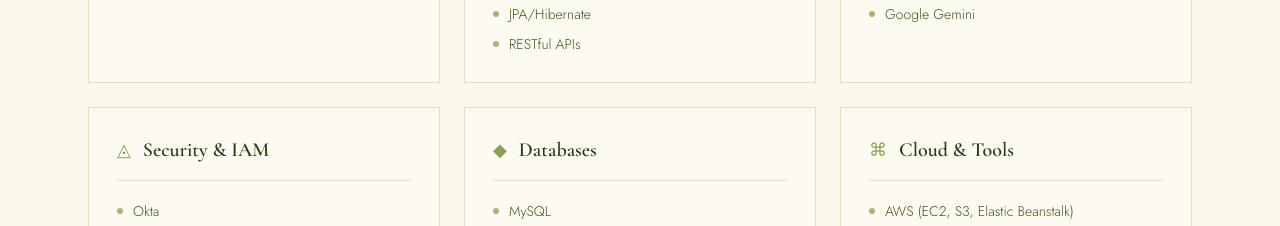
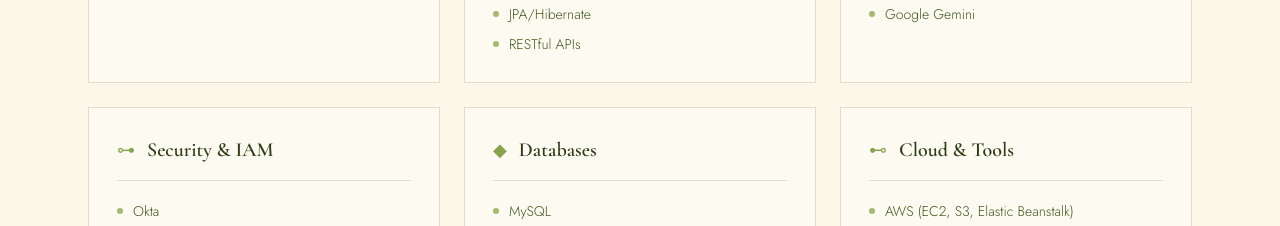
Before and after one commit to Rohitha-25/rohitha-25.github.io, a React (Vite) app: page / in a window 1280 px wide. Shown: the part 3020-3246 px from the top of the page. Built offline with nearby package versions, Linux system fonts and the light colour scheme.

Commit message:
portfolio

```diff
--- a/src/components/Skills.jsx
+++ b/src/components/Skills.jsx
@@ -4,9 +4,9 @@
   Programming:            '※',
   'Frameworks & APIs':    '◈',
   'AI & Agentic Systems': '✦',
-  'Security & IAM':       '◬',
+  'Security & IAM':       '⊶',
   Databases:              '◆',
-  'Cloud & Tools':        '⌘',
+  'Cloud & Tools':        '⊷',
 }
 
 export default function Skills() {
```
Also changed, not shown: 2 other files (tests, documents, lock files or other folders).
